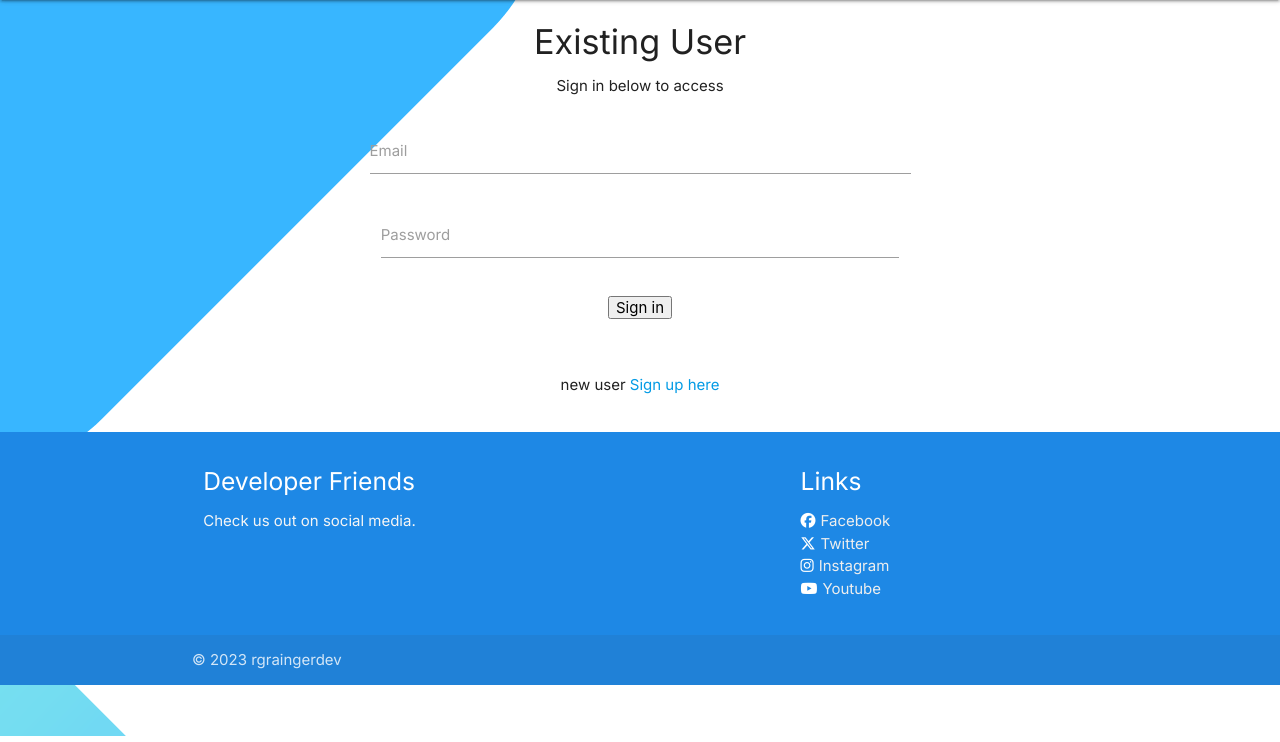
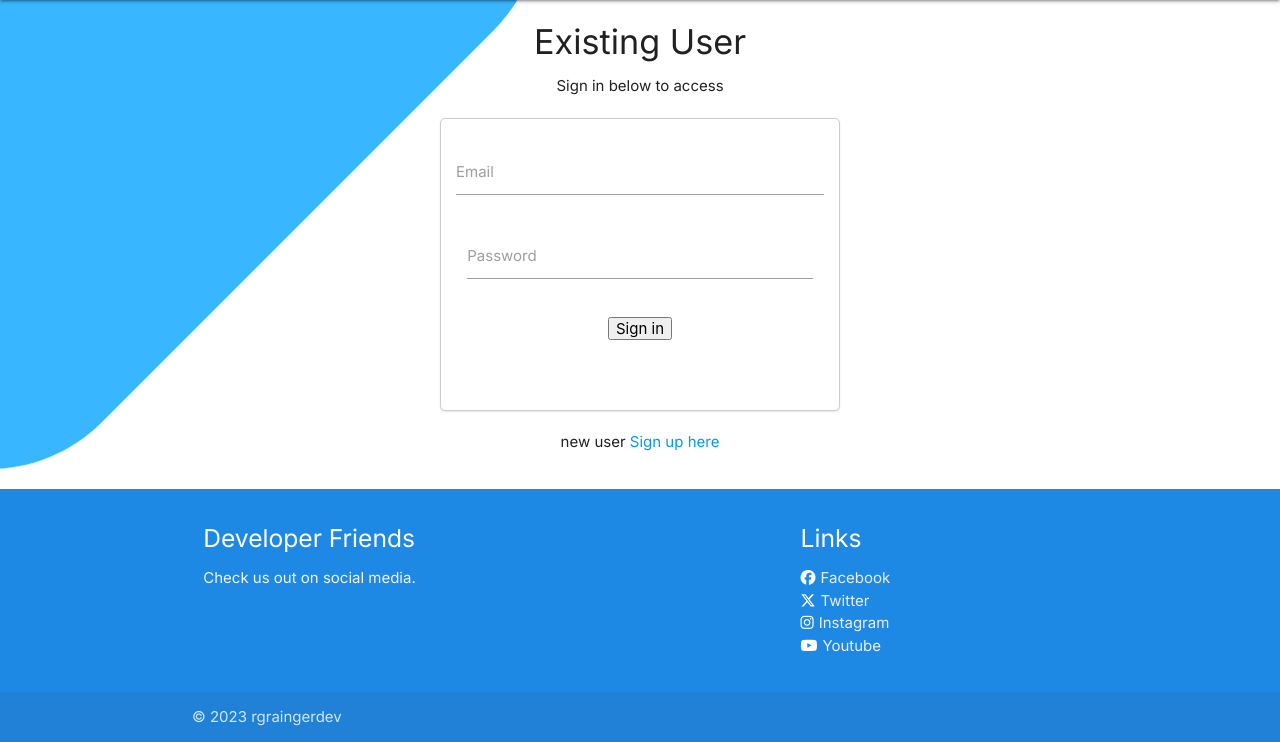
Before and after one commit to Code-Institute-Submissions/rgraingerdev-MS33, a Flask app: page /signin in a window 1280 px wide. Shown: the part 64-806 px from the top of the page. Run offline with Flask 3, Linux system fonts and the light colour scheme; some libraries are stand-ins or nearby versions.

Commit message:
Added background to signin to avoid clashes

```diff
--- a/project/templates/signin.html
+++ b/project/templates/signin.html
@@ -13,7 +13,7 @@
                 {%  endfor  %}
               {% endif %}
             {% endwith %}
-            <form method="POST" action="/signin"  class="col s12">
+            <form method="POST" action="/signin"  class="comment-card s12">
                 <div class="row">
                     <div class="input-field col s12">
                         <input id="email" name="email" type="email" class="validate">
```
